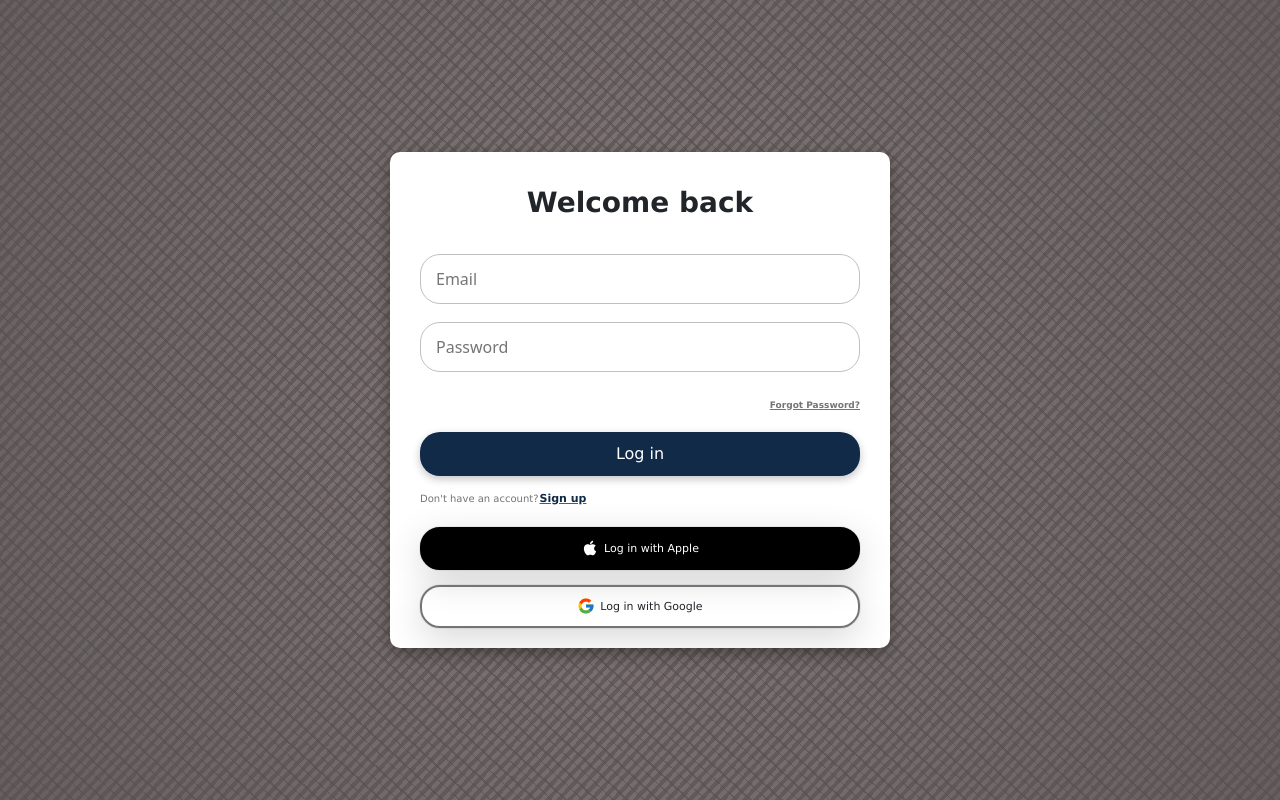
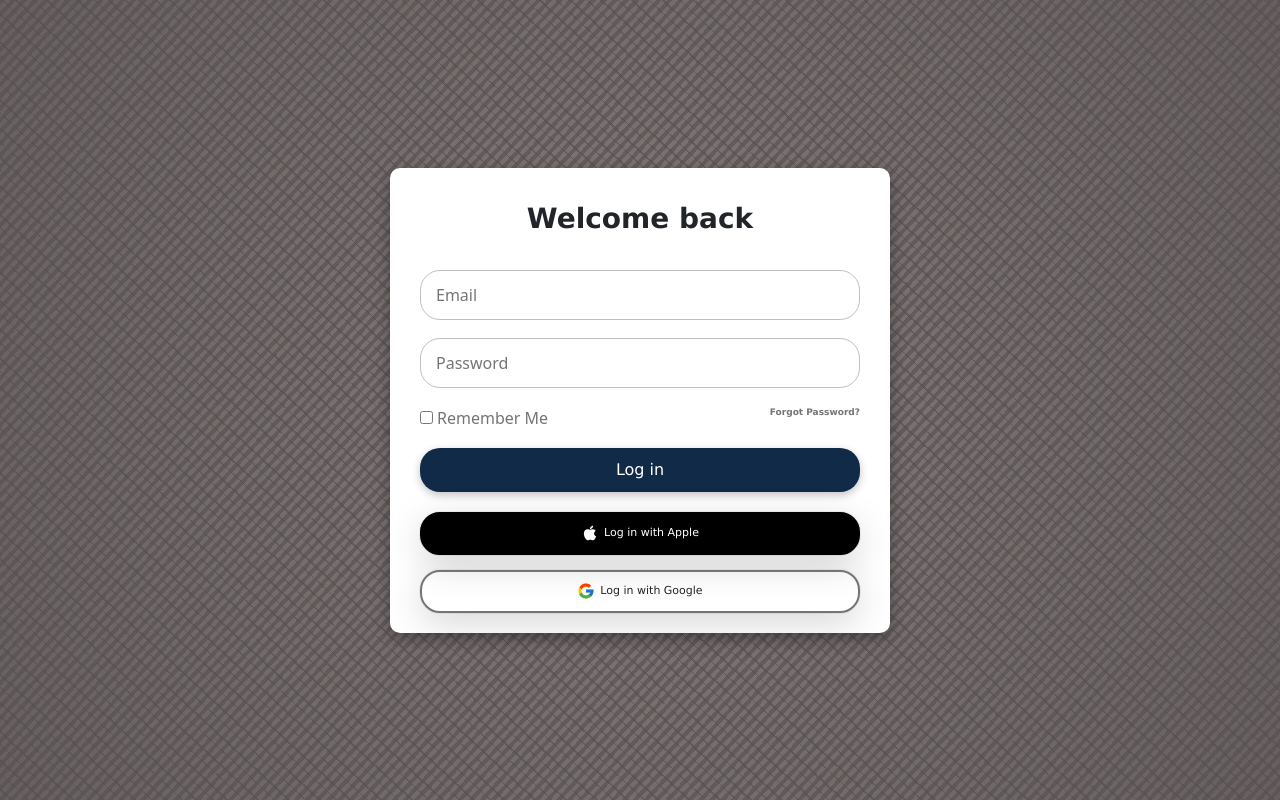
Before and after one commit to Soumadip-cmd/Employee--Management-, a React (Create React App) app in the folder client/: page / in a window 1280 px wide. Built offline with nearby package versions, Linux system fonts and the light colour scheme; a web font is replaced by a local one.

Commit message:
remember button

```diff
--- a/client/src/App.js
+++ b/client/src/App.js
@@ -14,7 +14,6 @@
 import AddStaff from "./components/Staff/Add Staff";
 import ManageStaff from "./components/Staff/ManageStaff";
 import Login from "./components/Authentication/Login";
-import SignUp from "./components/Authentication/SignUp";
 import StaffLeave from "./components/Leave/StaffLeave";
 import AddAdmin from "./components/Admin/AddAdmin";
 import ManageAdmin from "./components/Admin/ManageAdmin";
@@ -53,10 +52,7 @@
       path: "/",
       element: <Login />,
     },
-    {
-      path: "/signup",
-      element: <SignUp />,
-    },
+
     {
       path: "/addDepartment",
       element: (
--- a/client/src/components/Authentication/Login.js
+++ b/client/src/components/Authentication/Login.js
@@ -55,13 +55,12 @@
         <input type="email" className="input" placeholder="Email" name='email' value={login.email} onChange={handleChange} required/>
         <input type="password" className="input" placeholder="Password" name='password' value={login.password} onChange={handleChange} required/>
         <p className="page-link">
-          <span className="page-link-label">Forgot Password?</span>
+        <span className=' float-start'><input type="checkbox" className=' me-1' name="" id="" value="Remember Me" />Remember Me</span>
+          <span className="page-link-label float-end">Forgot Password?</span>
         </p>
         <button className="form-btn">Log in</button>
       </form>
-      <p className="sign-up-label">
-        Don't have an account?<NavLink to='/signup' className="sign-up-link">Sign up</NavLink>
-      </p>
+
       <div className="buttons-container">
         <div className="apple-login-button">
           <svg stroke="currentColor" fill="currentColor" strokeWidth="0" className="apple-icon" viewBox="0 0 1024 1024" height="1em" width="1em" xmlns="http://www.w3.org/2000/svg">
--- a/client/src/components/NavBar.js
+++ b/client/src/components/NavBar.js
@@ -5,6 +5,7 @@
   const [dropdownOpen, setDropdownOpen] = useState(false);
   const dropdownRef = useRef(null);
   const navigate=useNavigate()
+
 
   const toggleDropdown = () => {
     setDropdownOpen(!dropdownOpen);
```
